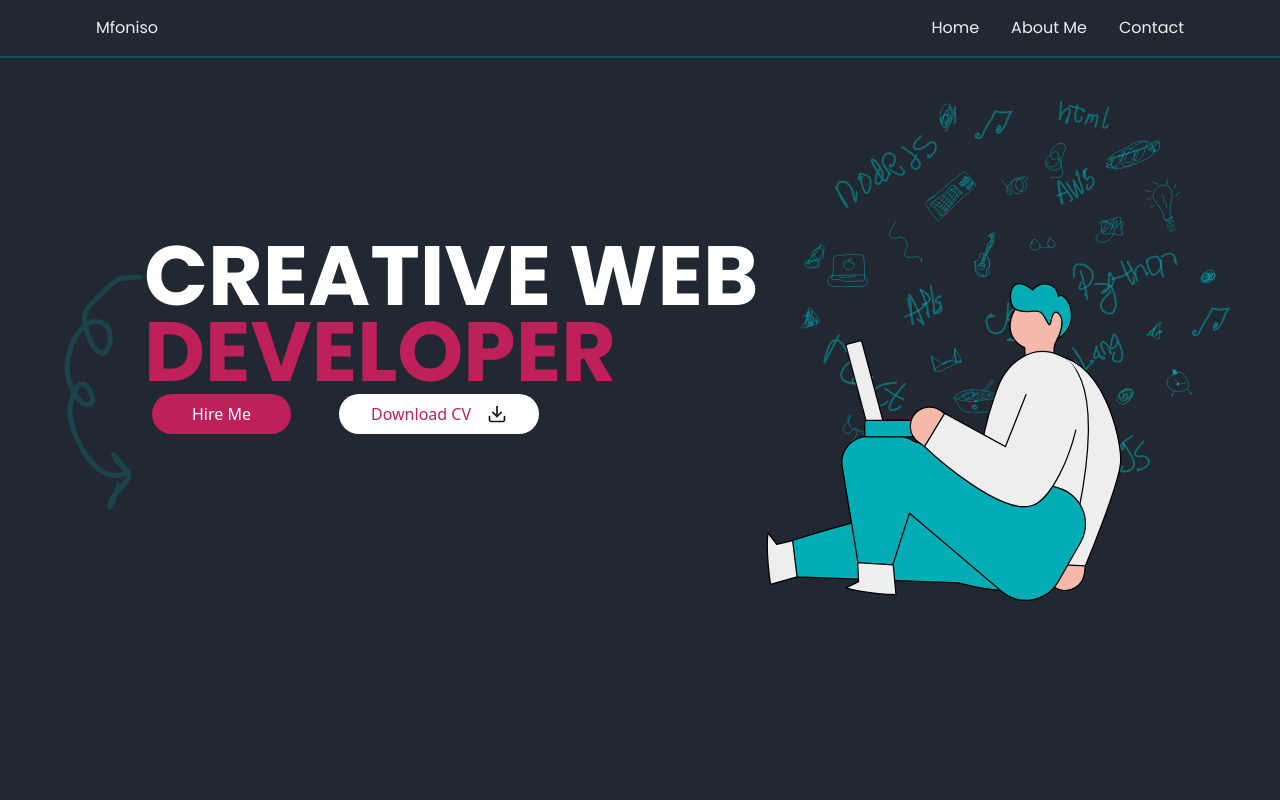
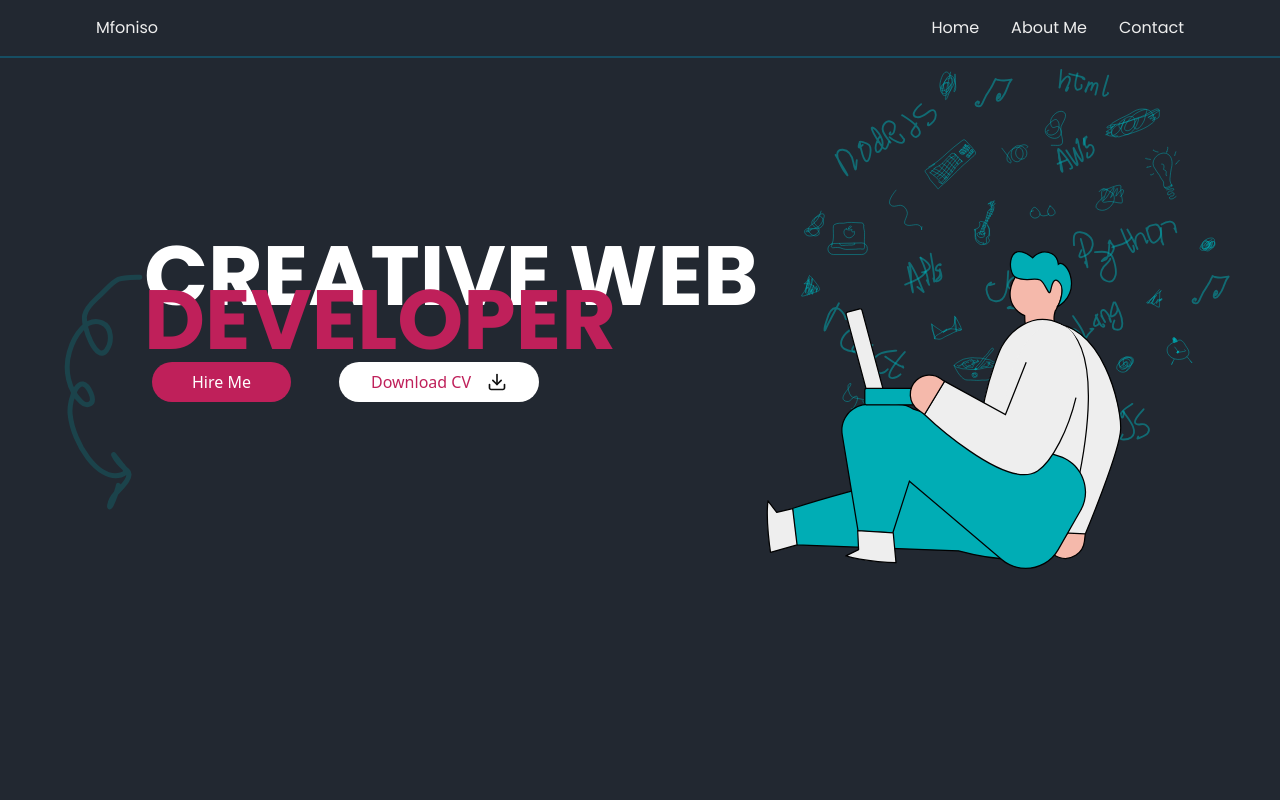
Before and after one commit to Mfonisorobert/portfolio_website, a React (Vite) app: page / in a window 1280 px wide. Shown: the top 800 px of the page. Built offline with nearby package versions, Linux system fonts and the light colour scheme.

Commit message:
responsiveness

```diff
--- a/src/App.jsx
+++ b/src/App.jsx
@@ -35,7 +35,7 @@ import React from "react";
         </div>
             {/* Hero Info */}
             <h1 className="text-[#FFFFFF] text-3xl md:text-5xl lg:text-[84px] font-extrabold font-poppins">
-            CREATIVE WEB <p className="-mt-2 text-[#bf205a]">DEVELOPER</p>
+            CREATIVE WEB <p className="-mt-2 md:-mt-5 lg:-mt-10 text-[#bf205a]">DEVELOPER</p>
             </h1>
             <div className="flex">
             <button className='bg-[#bf205a] text-white px-10 py-2 rounded-3xl font-medium ml-2 hover:bg-white hover:text-[#bf205a]'>
```
